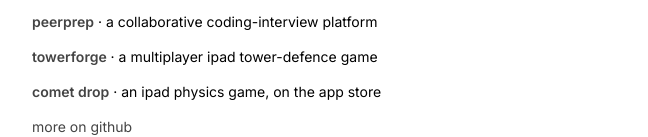
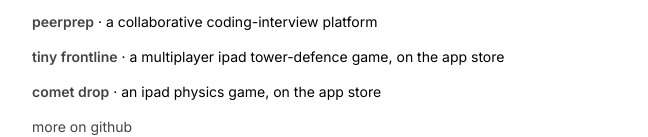
Before and after one commit to sp4ce-cowboy/sp4ce-cowboy.github.io, a plain HTML site: page index.html in a window 1280 px wide. Shown: the part 1349-1486 px from the top of the page, without its empty margins (308-956 px from the left). Drawn offline with Linux system fonts and the light colour scheme.

Commit message:
Tiny Frontline is on the App Store
Co-Authored-By: Claude Opus 5.5 <noreply@anthropic.com>

```diff
--- a/index.html
+++ b/index.html
@@ -66,7 +66,7 @@ singapore</p>
 
 <h3>2024</h3>
 <p><strong><a href="https://github.com/sp4ce-cowboy/PeerPrep">peerprep</a></strong> · a collaborative coding-interview platform</p>
-<p><strong><a href="https://github.com/sp4ce-cowboy/TowerForge">towerforge</a></strong> · a multiplayer ipad tower-defence game</p>
+<p><strong><a href="https://apps.apple.com/app/id6833576038">tiny frontline</a></strong> · a multiplayer ipad tower-defence game, on the app store</p>
 <p><strong><a href="https://apps.apple.com/app/id6833552919">comet drop</a></strong> · an ipad physics game, on the app store</p>
 
 <p><a href="https://github.com/sp4ce-cowboy?tab=repositories&amp;q=topic%3Aportfolio">more on github</a></p>
```
